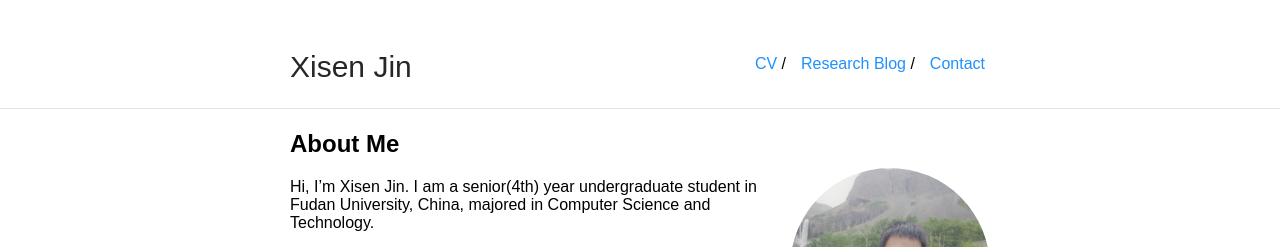
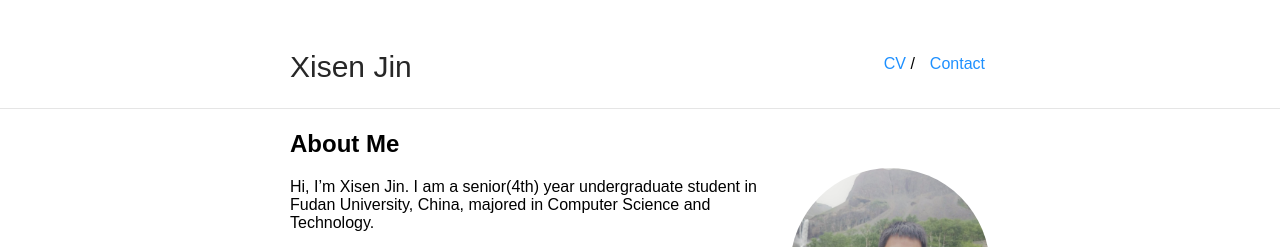
Before and after one commit to AuCson/aucson.github.io, a Jekyll site: the page built from index.md, in a window 1280 px wide. Shown: the top 247 px of the page. Built offline with Jekyll 4.4.1, drawn with Linux system fonts in a browser that asks for light colours; our own code applies the rules of GitHub Pages for plain Markdown files.

Commit message:
Update nav.yml

```diff
--- a/_data/nav.yml
+++ b/_data/nav.yml
@@ -3,8 +3,5 @@
 - name: "Contact"
   link: "contact"
 
-- name: "Research Blog"
-  link: 'ml-techblog/'
-
 - name: "CV"
   link: "./cv.pdf"
```
